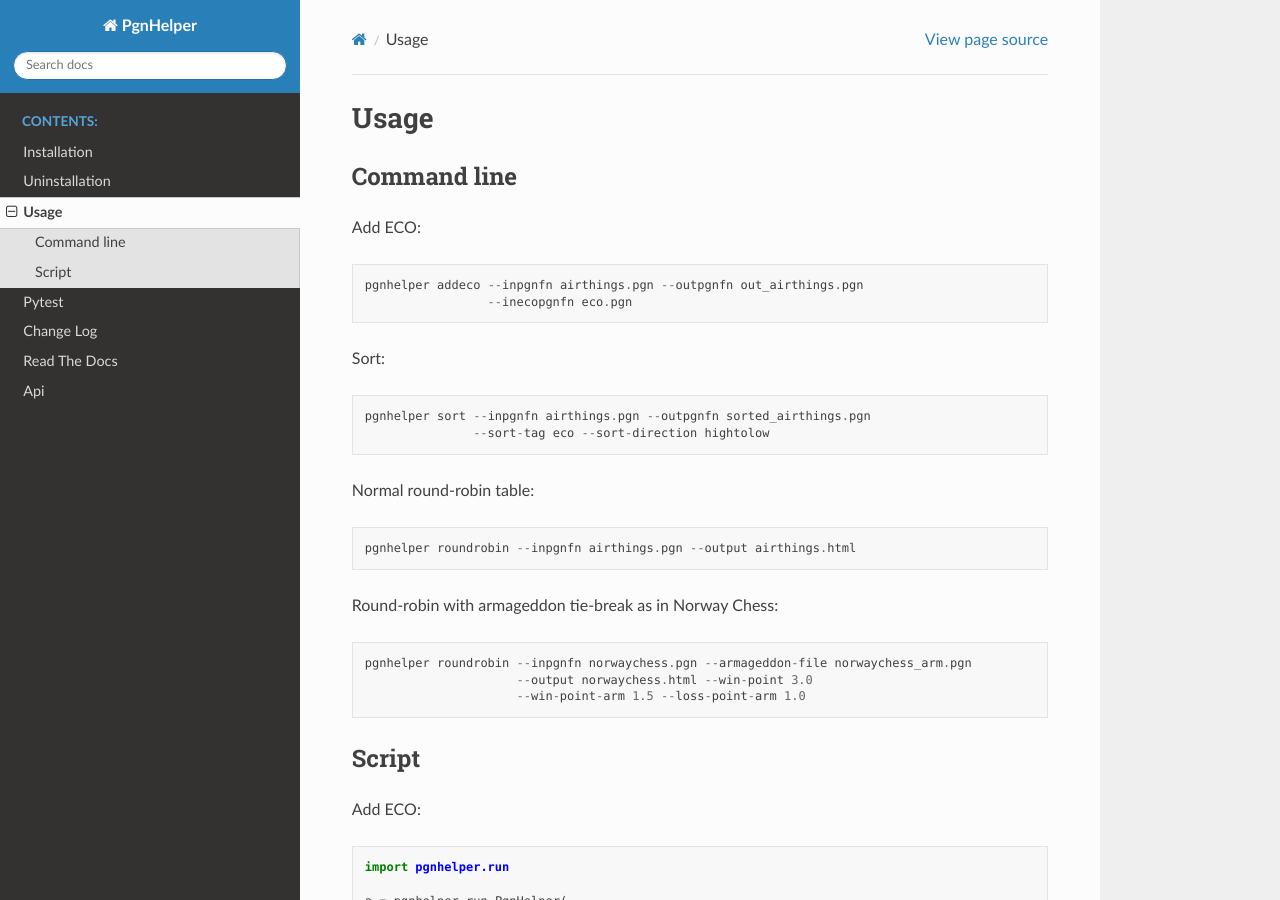
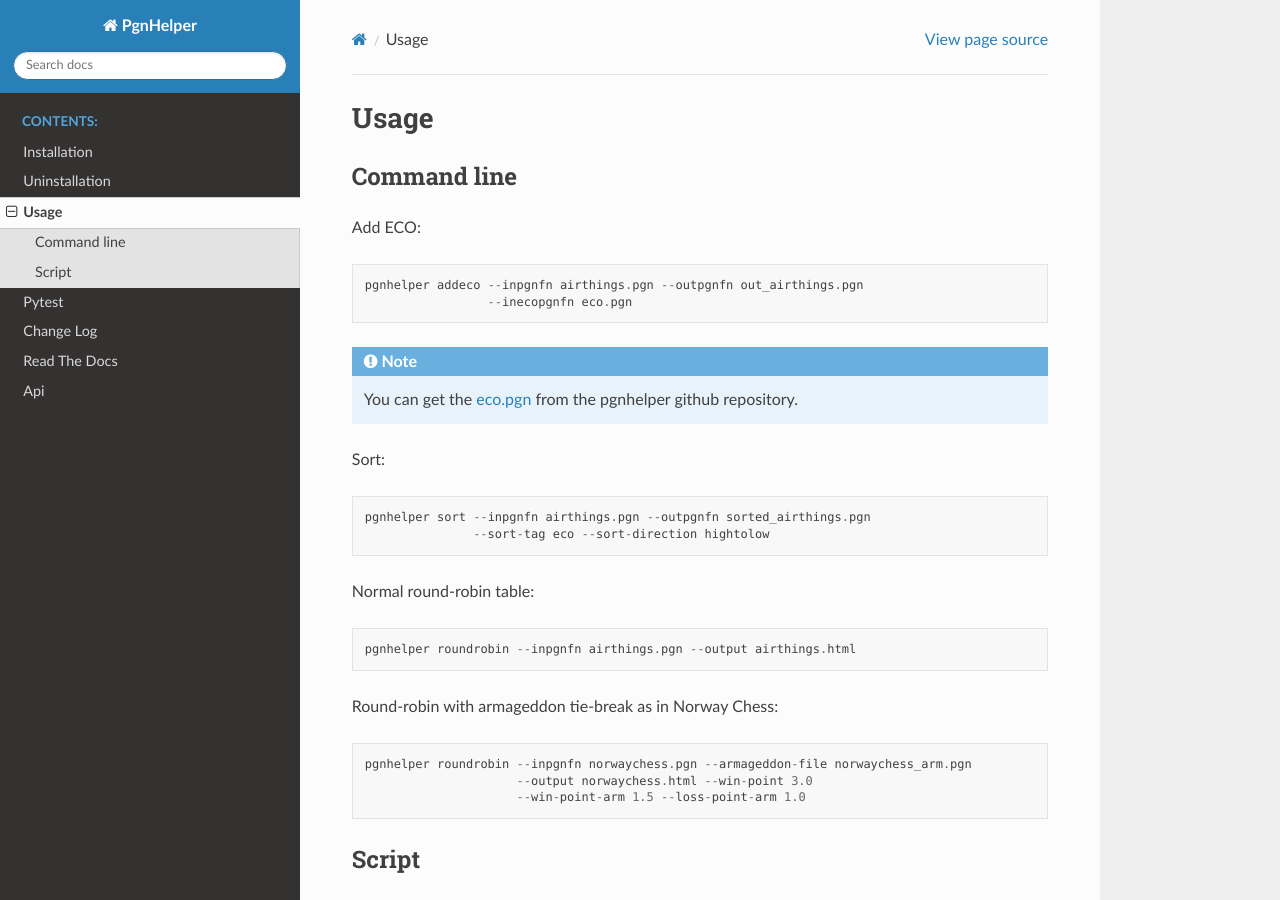
Before and after one commit to fsmosca/pgnhelper, a Sphinx documentation site: the page built from docs/usage.rst, in a window 1280 px wide and 900 px high. Built offline with Sphinx 7.4.7 and the Read the Docs theme 2.0.0, drawn with Linux system fonts in a browser that asks for light colours.

Commit message:
Update usage.rst

```diff
--- a/docs/usage.rst
+++ b/docs/usage.rst
@@ -8,6 +8,9 @@ Add ECO::
 
    pgnhelper addeco --inpgnfn airthings.pgn --outpgnfn out_airthings.pgn
                     --inecopgnfn eco.pgn
+
+.. note::
+   You can get the `eco.pgn <https://github.com/fsmosca/pgnhelper/tree/main/eco>`_ from the pgnhelper github repository.
 
 Sort::
 
```
